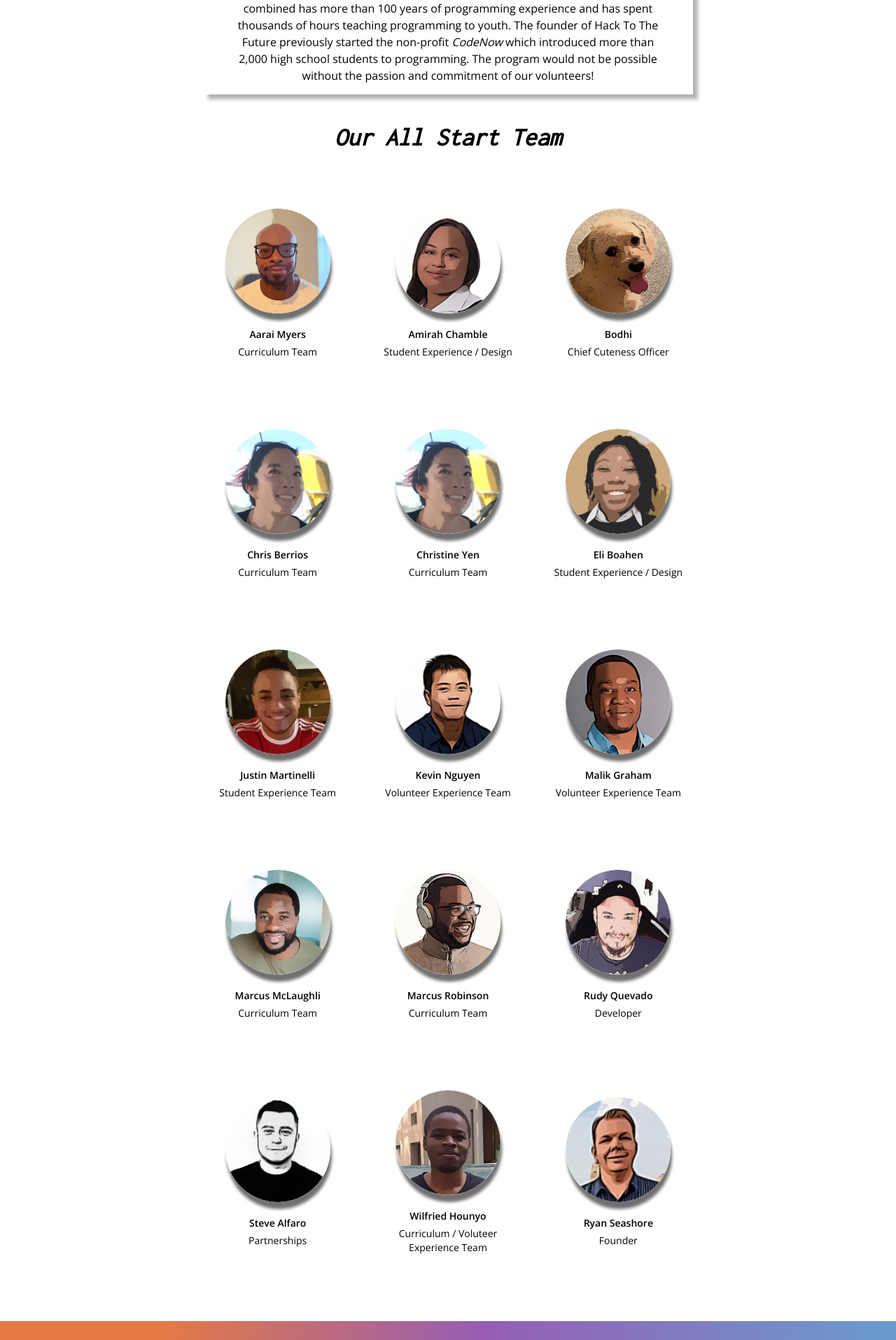
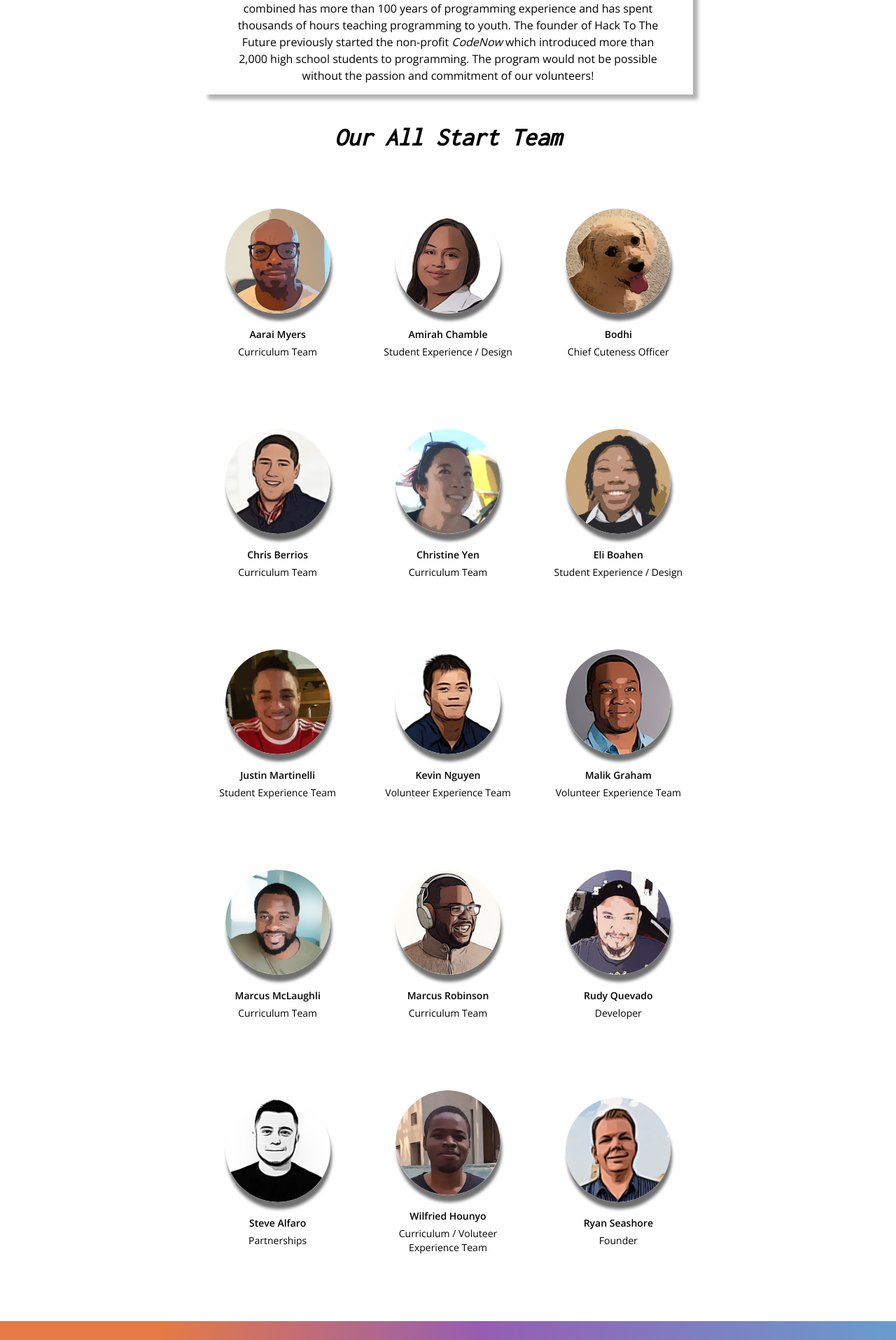
Before and after one commit to iamsmarts/hackforthefuture, a React (Create React App) app: page /about in a window 1280 px wide. Shown: the part 925-2840 px from the top of the page at 70% size. Built offline with nearby package versions, Linux system fonts and the light colour scheme.

Commit message:
team update

```diff
--- a/src/team.js
+++ b/src/team.js
@@ -1,6 +1,6 @@
 const TeamMembers = [
   {
-    photo: "Aarai_Photo.png",
+    photo: "Aarai_Photo_2.png",
     name: "Aarai Myers",
     title: "Curriculum Team",
   },
@@ -15,7 +15,7 @@ const TeamMembers = [
     title: "Chief Cuteness Officer",
   },
   {
-    photo: "Christine_Photo.png",
+    photo: "Chris_Photo.png",
     name: "Chris Berrios",
     title: "Curriculum Team",
   },
@@ -60,7 +60,7 @@ const TeamMembers = [
     title: "Developer",
   },
   {
-    photo: "Steve_Photo.png",
+    photo: "Steve_Photo_2.png",
     name: "Steve Alfaro",
     title: "Partnerships",
   },
```
